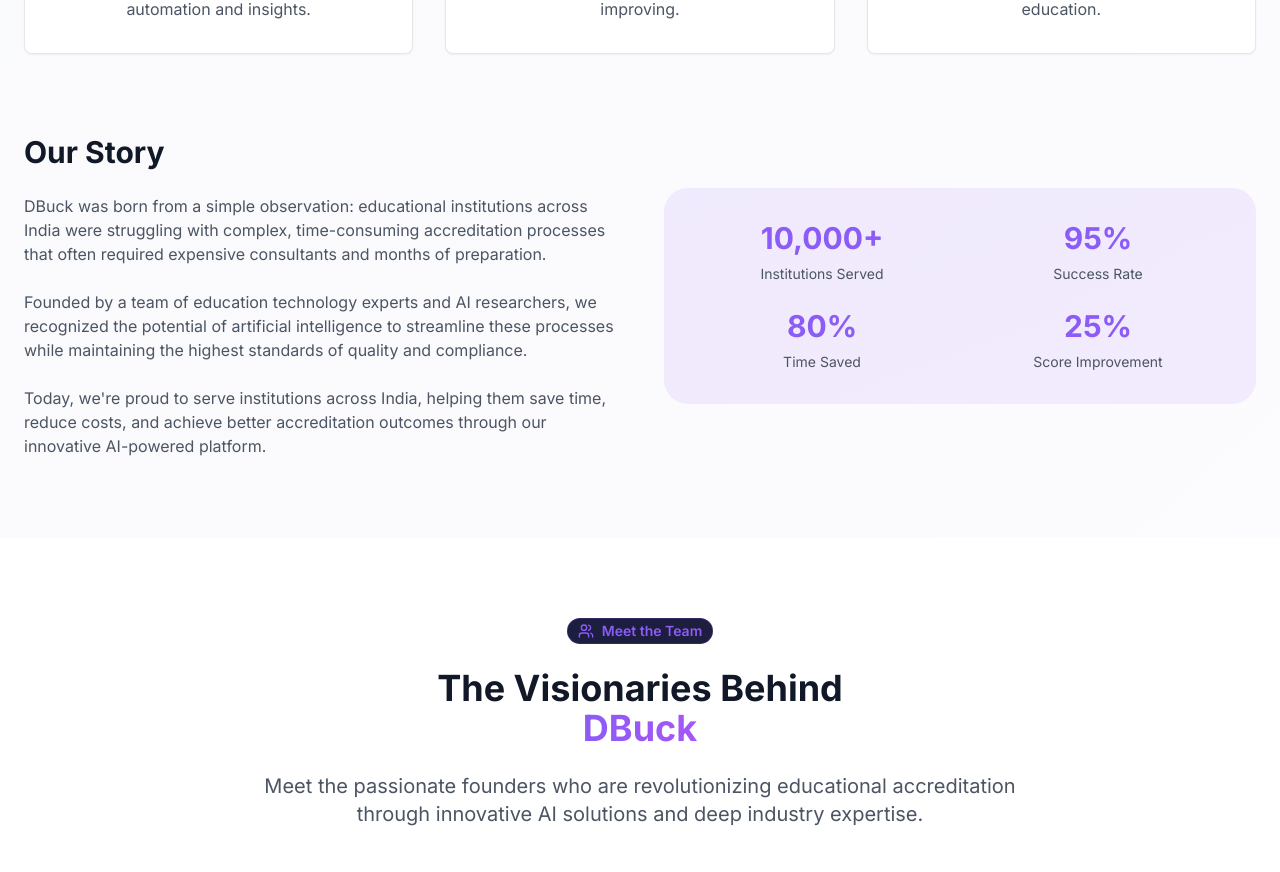
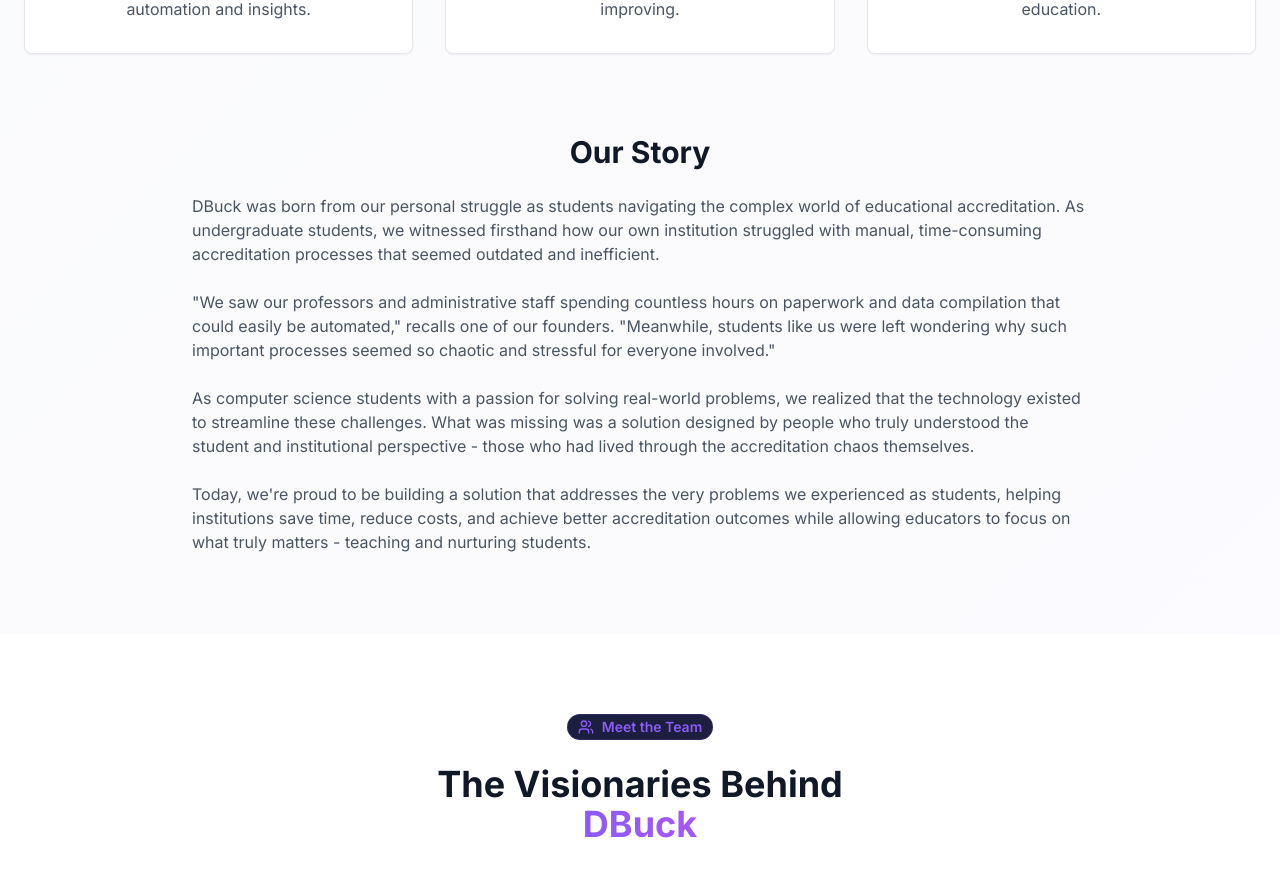
Before and after one commit to prathamhanda/dbuck-website-public, a React (Vite) app: page / in a window 1280 px wide. Shown: the part 2980-3852 px from the top of the page. Built offline with nearby package versions, Linux system fonts and the light colour scheme.

Commit message:
Fix: Update About Us story
Modified the "Our Story" section to reflect the founders' student background and removed the number of institutions served.

```diff
--- a/src/pages/Index.tsx
+++ b/src/pages/Index.tsx
@@ -361,48 +361,32 @@ const Index = () => {
             </Card>
           </div>
 
-          {/* Our Story & Stats */}
-          <div className="grid lg:grid-cols-2 gap-8 lg:gap-12 items-center">
+          {/* Our Story */}
+          <div className="grid lg:grid-cols-1 gap-8 lg:gap-12 items-center">
             <div className="animate-fade-in-left">
-              <h3 className="text-2xl sm:text-3xl font-bold text-gray-900 mb-4 sm:mb-6">Our Story</h3>
-              <div className="space-y-4 sm:space-y-6 text-sm sm:text-base text-gray-600 leading-relaxed">
+              <h3 className="text-2xl sm:text-3xl font-bold text-gray-900 mb-4 sm:mb-6 text-center">Our Story</h3>
+              <div className="space-y-4 sm:space-y-6 text-sm sm:text-base text-gray-600 leading-relaxed max-w-4xl mx-auto">
                 <p>
-                  DBuck was born from a simple observation: educational institutions across India were
-                  struggling with complex, time-consuming accreditation processes that often required
-                  expensive consultants and months of preparation.
+                  DBuck was born from our personal struggle as students navigating the complex world of educational
+                  accreditation. As undergraduate students, we witnessed firsthand how our own institution struggled
+                  with manual, time-consuming accreditation processes that seemed outdated and inefficient.
                 </p>
                 <p>
-                  Founded by a team of education technology experts and AI researchers, we recognized
-                  the potential of artificial intelligence to streamline these processes while
-                  maintaining the highest standards of quality and compliance.
+                  "We saw our professors and administrative staff spending countless hours on paperwork and data
+                  compilation that could easily be automated," recalls one of our founders. "Meanwhile, students
+                  like us were left wondering why such important processes seemed so chaotic and stressful for everyone involved."
                 </p>
                 <p>
-                  Today, we're proud to serve institutions across India, helping them save time,
-                  reduce costs, and achieve better accreditation outcomes through our innovative
-                  AI-powered platform.
+                  As computer science students with a passion for solving real-world problems, we realized that
+                  the technology existed to streamline these challenges. What was missing was a solution designed
+                  by people who truly understood the student and institutional perspective - those who had lived
+                  through the accreditation chaos themselves.
                 </p>
-              </div>
-            </div>
-            <div className="animate-fade-in-right">
-              <div className="bg-gradient-to-br from-dbuck-primary/10 to-dbuck-secondary/10 rounded-2xl sm:rounded-3xl p-6 sm:p-8">
-                <div className="grid grid-cols-2 gap-4 sm:gap-6">
-                  <div className="text-center">
-                    <div className="text-2xl sm:text-3xl font-bold text-dbuck-primary mb-1 sm:mb-2">10,000+</div>
-                    <div className="text-xs sm:text-sm text-gray-600">Institutions Served</div>
-                  </div>
-                  <div className="text-center">
-                    <div className="text-2xl sm:text-3xl font-bold text-dbuck-primary mb-1 sm:mb-2">95%</div>
-                    <div className="text-xs sm:text-sm text-gray-600">Success Rate</div>
-                  </div>
-                  <div className="text-center">
-                    <div className="text-2xl sm:text-3xl font-bold text-dbuck-primary mb-1 sm:mb-2">80%</div>
-                    <div className="text-xs sm:text-sm text-gray-600">Time Saved</div>
-                  </div>
-                  <div className="text-center">
-                    <div className="text-2xl sm:text-3xl font-bold text-dbuck-primary mb-1 sm:mb-2">25%</div>
-                    <div className="text-xs sm:text-sm text-gray-600">Score Improvement</div>
-                  </div>
-                </div>
+                <p>
+                  Today, we're proud to be building a solution that addresses the very problems we experienced as
+                  students, helping institutions save time, reduce costs, and achieve better accreditation outcomes
+                  while allowing educators to focus on what truly matters - teaching and nurturing students.
+                </p>
               </div>
             </div>
           </div>
```
